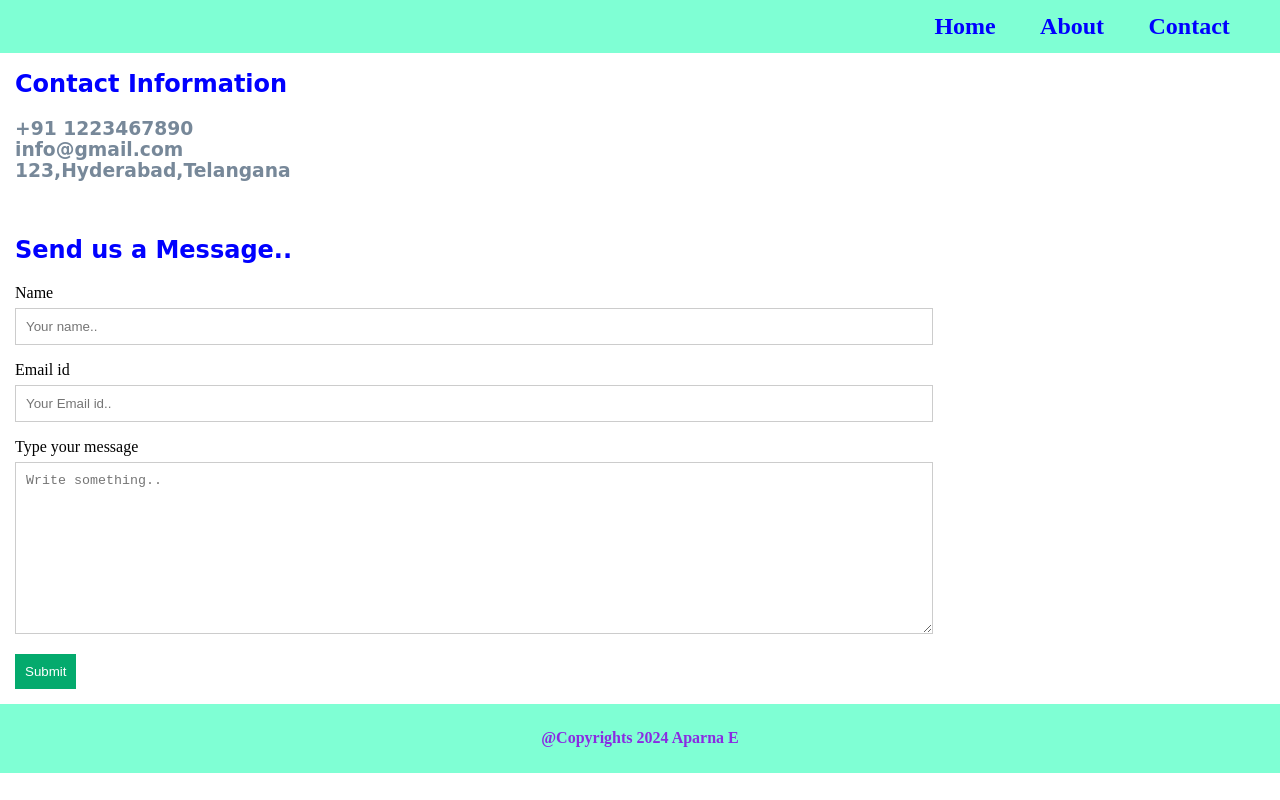
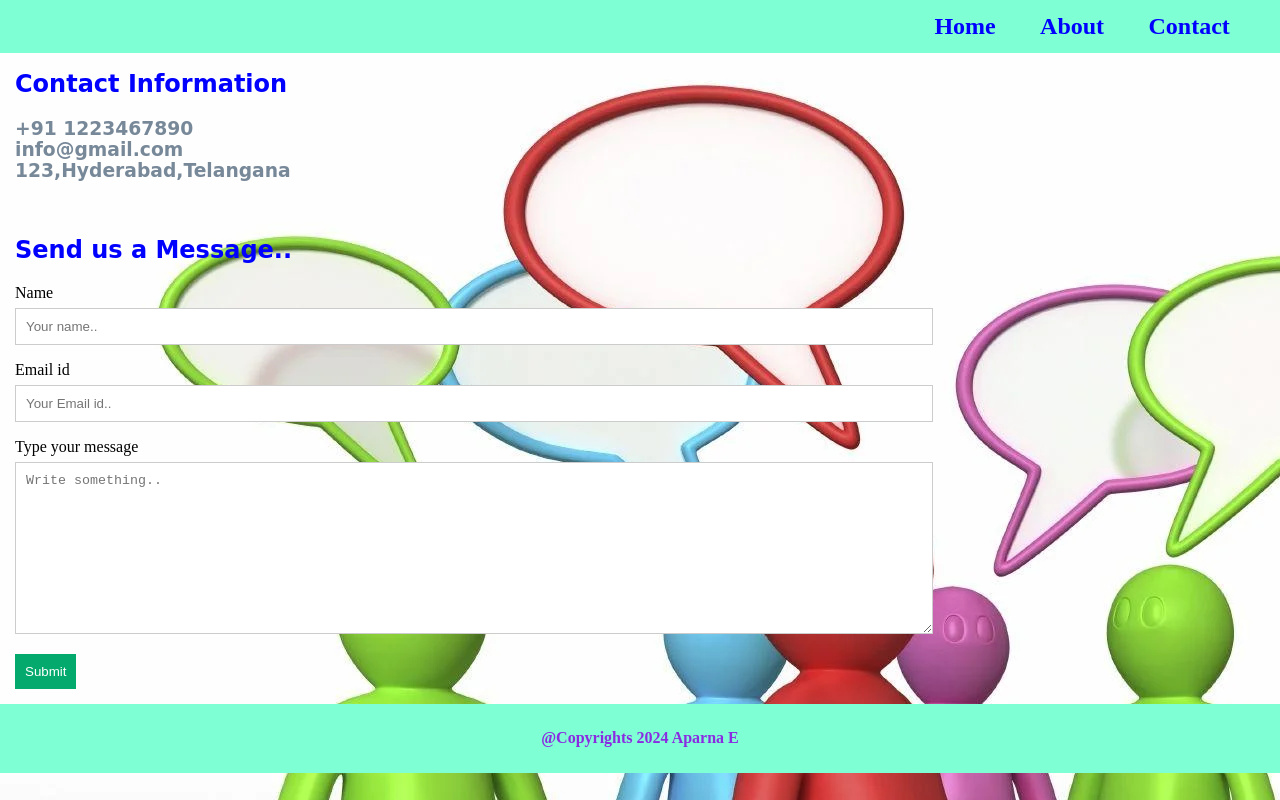
Before and after one commit to EnjuAparna/SampleProject1, a plain HTML site: page Contact.html in a window 1280 px wide. Drawn offline with Linux system fonts and the light colour scheme.

Commit message:
Update Contact.html

```diff
--- a/Contact.html
+++ b/Contact.html
@@ -7,7 +7,7 @@
   <link rel="stylesheet" href="style.css">
   <style>
   body{
-    background-image: url(./Assets/contact-background-1-1024x576.jpg);
+    background-image: url(contact-background-1-1024x576.jpg);
     }
   h2{
     color:blue;
```
